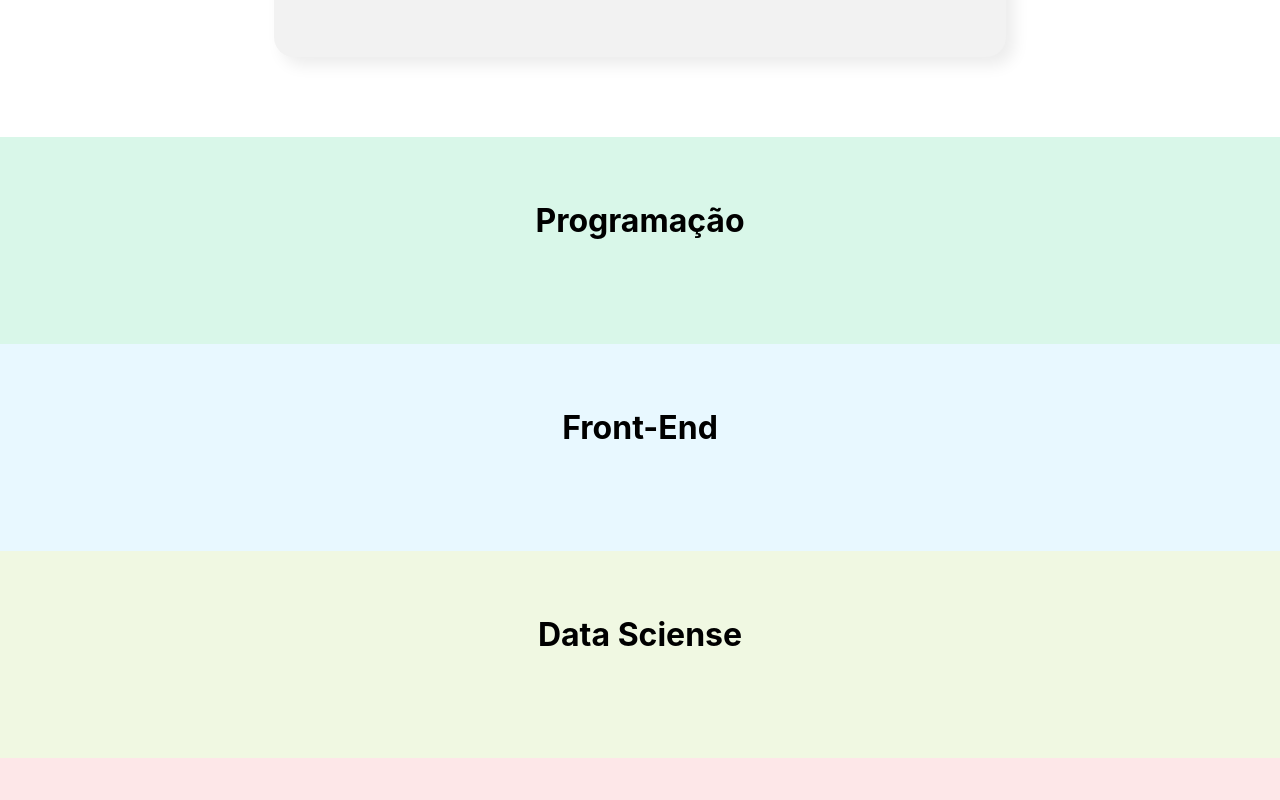
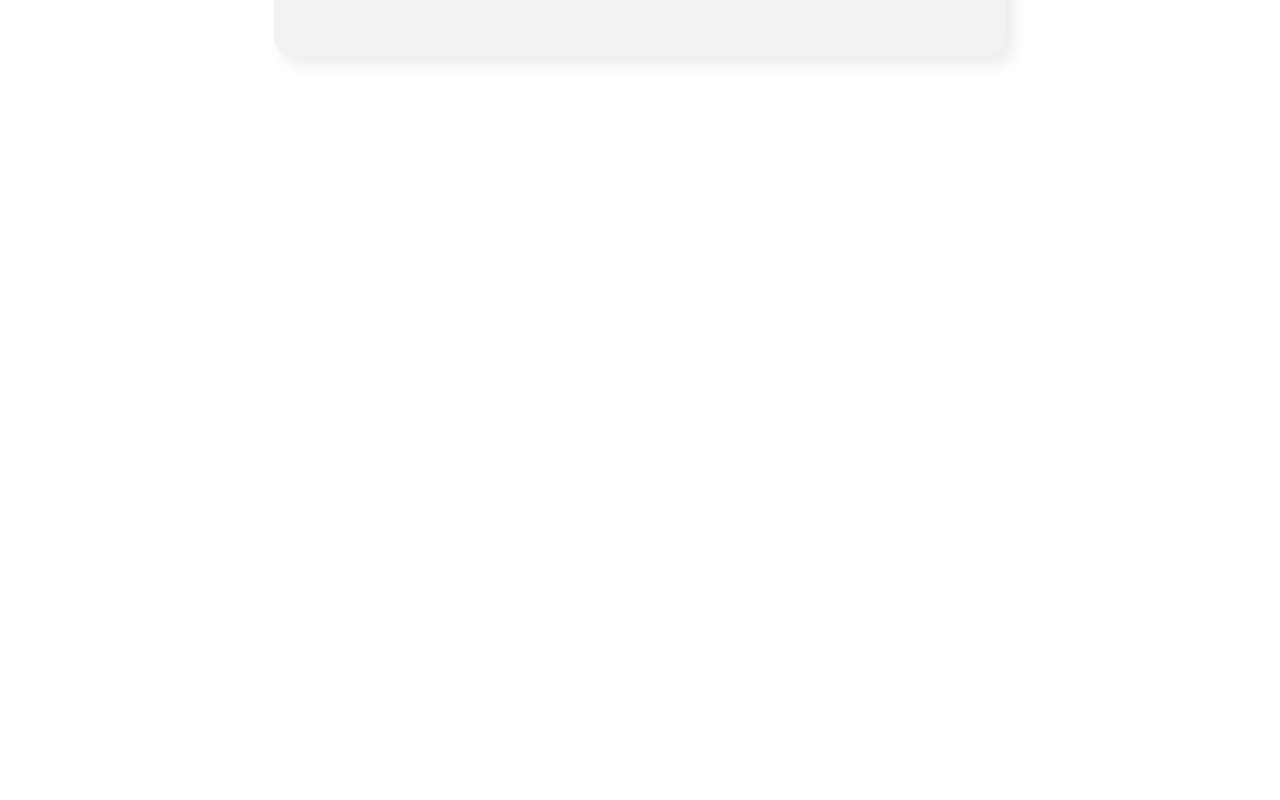
Before and after one commit to JulianaCGuimaraes/Organo, a React (Create React App) app: page / in a window 1280 px wide. Shown: the part 1340-2140 px from the top of the page. After the commit the page ends 1477 px from the top, so only its background shows below. Built offline with nearby package versions, Linux system fonts and the light colour scheme.

Commit message:
🌱 Esconder times vazios

```diff
--- a/src/components/Formulario/index.js
+++ b/src/components/Formulario/index.js
@@ -19,6 +19,10 @@
             imagem,
             time
         })
+        setNome('')
+        setCargo('')
+        setImagem('')
+        setTime('')
     }
 
     return (
--- a/src/components/Time/index.js
+++ b/src/components/Time/index.js
@@ -5,11 +5,12 @@
     const css = {backgroundColor: props.corSecundaria}
 
     return (
-        <section className = "time" style={css}>
+        (props.colaboradores.length > 0) ? <section className = "time" style={css}>
             <h3 style={{borderColor: props.corPrimaria}}>{props.nome}</h3>
             <div className='colaboradores'>
                 {props.colaboradores.map( colaborador => <Colaborador nome={colaborador.nome} cargo={colaborador.cargo} imagem={colaborador.imagem} />)}
             </div>
         </section>
+        : ''
     )
 }
```
